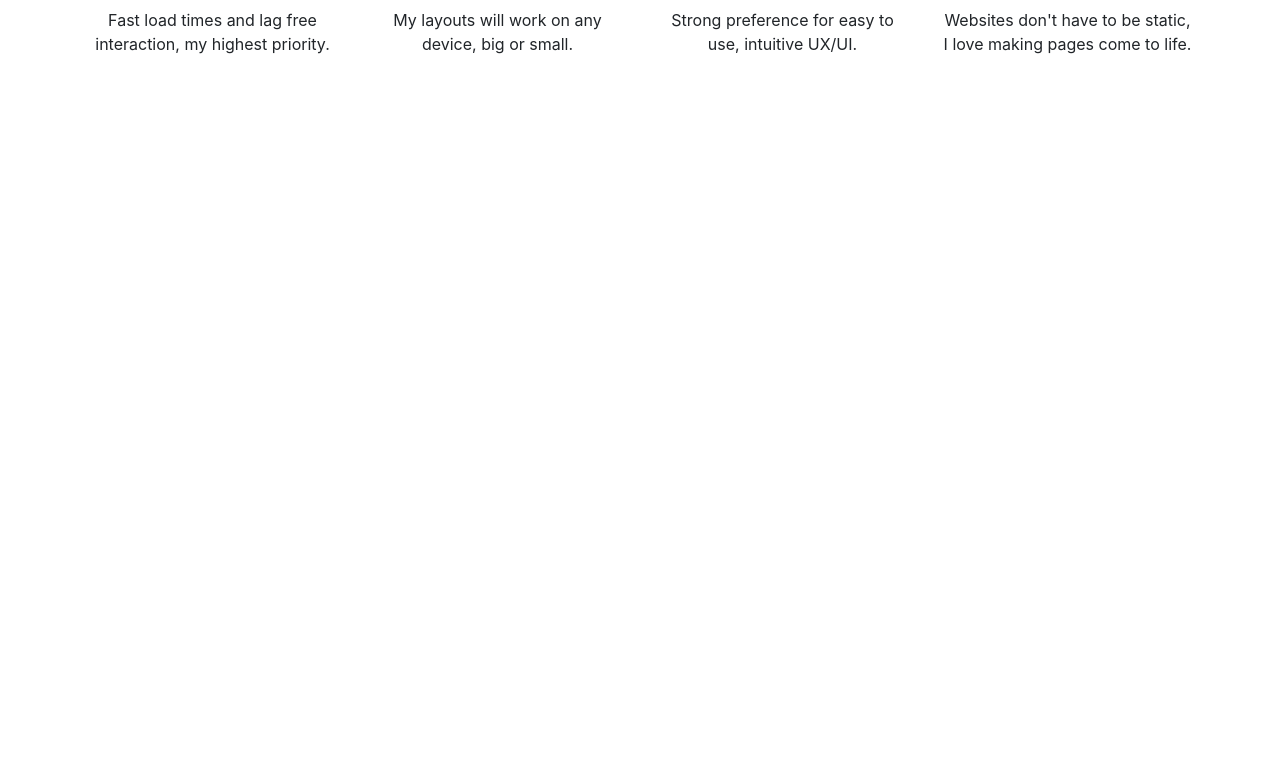
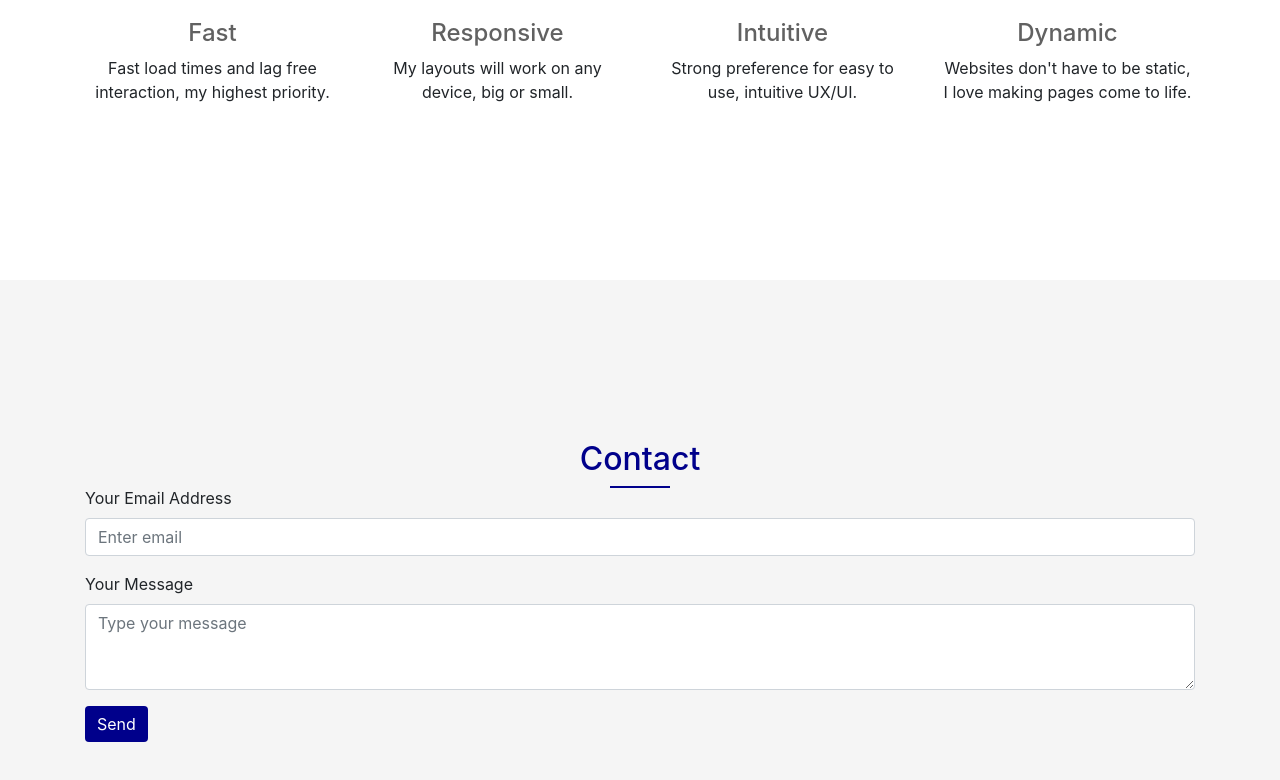
Before and after one commit to GueltonGeorges1995/portfolio, a React (Create React App) app: page / in a window 1280 px wide. Shown: the part 2915-3695 px from the top of the page. Before the commit the page ends 3147 px from the top, so only its background shows below. Built offline with nearby package versions, Linux system fonts and the light colour scheme.

Commit message:
contact v1

```diff
--- a/package.json
+++ b/package.json
@@ -8,6 +8,7 @@
     "@testing-library/react": "^9.5.0",
     "@testing-library/user-event": "^7.2.1",
     "bootstrap": "^4.5.2",
+    "emailjs-com": "^2.6.3",
     "node-sass": "^4.14.1",
     "react": "^16.13.1",
     "react-bootstrap": "^1.3.0",
--- a/src/App.jsx
+++ b/src/App.jsx
@@ -3,6 +3,7 @@ import Header from './components/header/Header';
 import About from './components/about/About';
 import Portfolio from './components/portfolio/Portfolio';
 import Services from './components/services/Services';
+import Contact from './components/contact/Contact';
 
 import './assets/scss/global.scss';
 
@@ -14,6 +15,7 @@ const App = () => {
             <About />
             <Portfolio />
             <Services />
+            <Contact />
         </div>
     )
 };
--- /dev/null
+++ b/src/components/contact/Contact.jsx
@@ -0,0 +1,53 @@
+import React,{useState} from 'react';
+import Container from 'react-bootstrap/Container';
+import Form from 'react-bootstrap/Form';
+import Button from 'react-bootstrap/Button'
+
+import './contac.scss';
+
+import emailjs from 'emailjs-com';
+
+const Contact = () => {
+    const [inputMail, setInputMail] = useState('');
+    const [inputMessage, setInputMessage] = useState('');
+
+    const handleInputMail = (e) => {
+        setInputMail(e.target.value);
+    }
+    const handleInputMessage = (e) => {
+        setInputMessage(e.target.value);
+    }
+    const handleSubmit = (e) => {
+        e.preventDefault();
+        if (inputMail.trim() !== "" && inputMessage.trim() !== "") {
+            emailjs.sendForm('gmail', 'template_LJAhOJLf', '#myForm', 'user_Oh3MDSKAXr7QKxi8tVi7C')
+            .then((result) => {
+                console.log(result.text);
+            }, (error) => {
+                console.log(error.text);
+            });
+        }
+    }
+    return (
+        <div id='contact' className='py-10-rem background-section'>
+            <div className='text-center'>
+                <h2 className='underline-title-section'>Contact</h2>
+            </div>
+            <Container>
+                <Form onSubmit={handleSubmit} id='myForm'>
+                    <Form.Group controlId="formGroupEmail">
+                        <Form.Label>Your Email Address</Form.Label>
+                        <Form.Control type="email" placeholder="Enter email" onChange={handleInputMail} name='email' />
+                    </Form.Group>
+                    <Form.Group controlId="exampleForm.ControlTextarea1">
+                        <Form.Label>Your Message</Form.Label>
+                        <Form.Control as="textarea" rows="3" placeholder='Type your message' onChange={handleInputMessage} name='message' />
+                    </Form.Group>
+                    <Button className='btn-submit-contact' type='submit'>Send</Button>
+                </Form>
+            </Container>
+        </div>
+    )
+};
+
+export default Contact;
--- /dev/null
+++ b/src/components/contact/contac.scss
@@ -0,0 +1,4 @@
+.btn-submit-contact {
+    background-color: darkblue !important;
+    border: none !important;
+}
--- a/src/components/portfolio/Portfolio.jsx
+++ b/src/components/portfolio/Portfolio.jsx
@@ -57,7 +57,7 @@ const Portfolio = () => {
                 <div className='text-center'>
                     <h2 className='underline-title-section'>My Work</h2>
                 </div>
-                <Row>
+                <Row className='mt-xl-5 mt-lg-0'>
                     <Col xl={4} lg={12} className='mt-xl-0 mt-5'>
                         <Image src={imgPortfolio1} rounded fluid onClick={handleShow1} className='opacity-hover-img-portfolio shadow' />
                         <div className='text-center'>
```
Also changed, not shown: 1 other file (tests, documents, lock files or other folders).
